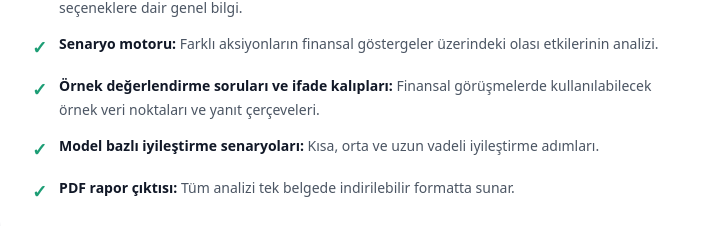
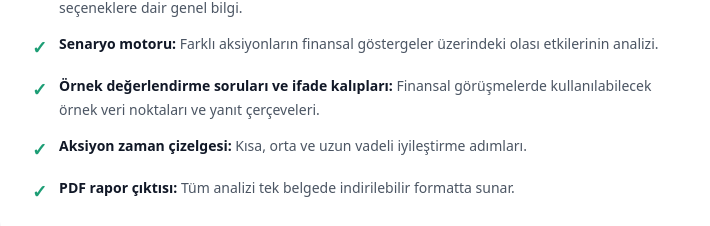
Before and after one commit to gokhanonurai-lang/bilancoskor, a Next.js app: page /hakkimizda in a window 1280 px wide. Shown: the part 1491-1717 px from the top of the page, without its empty margins (281-991 px from the left). Built offline with nearby package versions, Linux system fonts and the light colour scheme.

Commit message:
fix: section 12 baslik aksiyon zaman cizelgesi olarak guncellendi

```diff
--- a/src/app/hakkimizda/page.tsx
+++ b/src/app/hakkimizda/page.tsx
@@ -86,7 +86,7 @@ export default function HakkimizdaPage() {
               { baslik: 'Finansman araçlarına ilişkin genel bilgilendirme', aciklama: 'Rotatif, yatırım, faktoring, KGF gibi seçeneklere dair genel bilgi.' },
               { baslik: 'Senaryo motoru', aciklama: 'Farklı aksiyonların finansal göstergeler üzerindeki olası etkilerinin analizi.' },
               { baslik: 'Örnek değerlendirme soruları ve ifade kalıpları', aciklama: 'Finansal görüşmelerde kullanılabilecek örnek veri noktaları ve yanıt çerçeveleri.' },
-              { baslik: 'Model bazlı iyileştirme senaryoları', aciklama: 'Kısa, orta ve uzun vadeli iyileştirme adımları.' },
+              { baslik: 'Aksiyon zaman çizelgesi', aciklama: 'Kısa, orta ve uzun vadeli iyileştirme adımları.' },
               { baslik: 'PDF rapor çıktısı', aciklama: 'Tüm analizi tek belgede indirilebilir formatta sunar.' },
             ].map((item, i) => (
               <div key={i} className="flex gap-3">
--- a/src/app/page.tsx
+++ b/src/app/page.tsx
@@ -34,7 +34,7 @@ const RAPOR_BASLIKLARI = [
   { n: '9',  t: 'Senaryo motoru' },
   { n: '10', t: 'Banka görüşme soruları' },
   { n: '11', t: 'Banka başvuru hazırlığı' },
-  { n: '12', t: 'Model bazlı iyileştirme senaryoları' },
+  { n: '12', t: 'Aksiyon zaman çizelgesi' },
   { n: '13', t: 'Maksimum skora nasıl ulaşırsınız' },
   { n: '14', t: 'Bilanço özeti' },
   { n: '15', t: 'Gelir tablosu' },
@@ -466,7 +466,7 @@ export default function LandingPage() {
               </div>
             </div>
             <div className="grid grid-cols-3 gap-2 mb-4">
-              {['Yönetici özeti','Güçlü yönler','Zayıf yönler / Uyarılar','Skor bandı tablosu','Finansman araçları','Nakit akış ve borç servisi analizi','19 rasyo detayı','Alt hesap analizi','Senaryo motoru','Banka görüşme soruları','Banka başvuru hazırlığı','Model bazlı iyileştirme senaryoları','Maksimum skora nasıl ulaşırsınız','Bilanço özeti','Gelir tablosu','Bilanço detayı','Finansal tablo analizi','Yasal uyarı'].map(t => (
+              {['Yönetici özeti','Güçlü yönler','Zayıf yönler / Uyarılar','Skor bandı tablosu','Finansman araçları','Nakit akış ve borç servisi analizi','19 rasyo detayı','Alt hesap analizi','Senaryo motoru','Banka görüşme soruları','Banka başvuru hazırlığı','Aksiyon zaman çizelgesi','Maksimum skora nasıl ulaşırsınız','Bilanço özeti','Gelir tablosu','Bilanço detayı','Finansal tablo analizi','Yasal uyarı'].map(t => (
                 <div key={t} className="bg-gray-50 rounded-xl h-9 flex items-center justify-center px-2">
                   <span className="text-xs text-gray-400 text-center">{t}</span>
                 </div>
--- a/src/app/report/[id]/page.tsx
+++ b/src/app/report/[id]/page.tsx
@@ -508,7 +508,7 @@ export default function ReportPage({ params }: { params: { id: string } }) {
         {/* 11. AKSİYON ZAMAN ÇİZELGESİ */}
         {rapor.zaman_cizelgesi?.length > 0 && (
           <div className="card">
-            <Bolum num="12" title="Model Bazlı İyileştirme Senaryoları" />
+            <Bolum num="12" title="Aksiyon Zaman Çizelgesi" />
             <div className="space-y-4">
               {rapor.zaman_cizelgesi.map((z: any, i: number) => (
                 <div key={i} className="flex gap-4">
```
